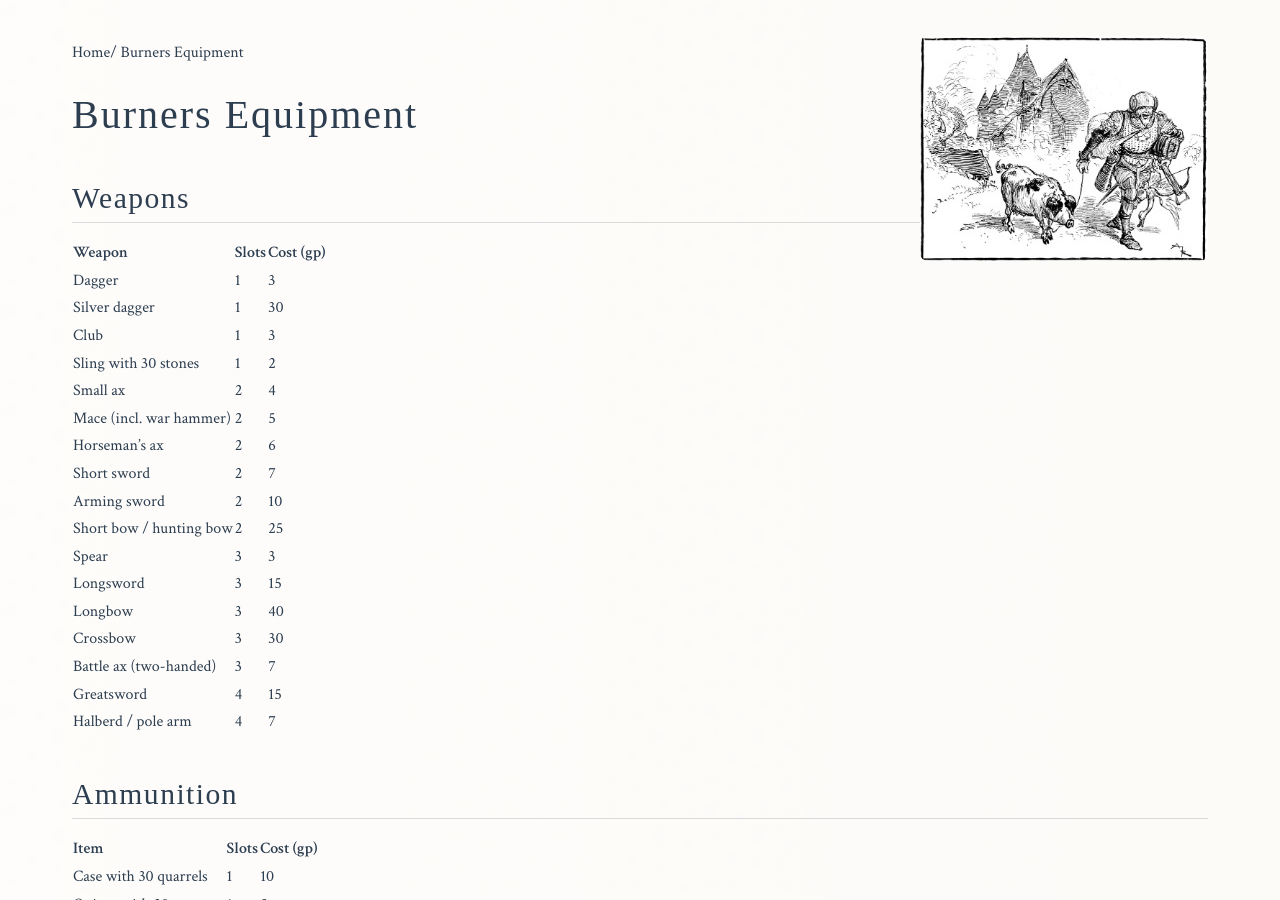
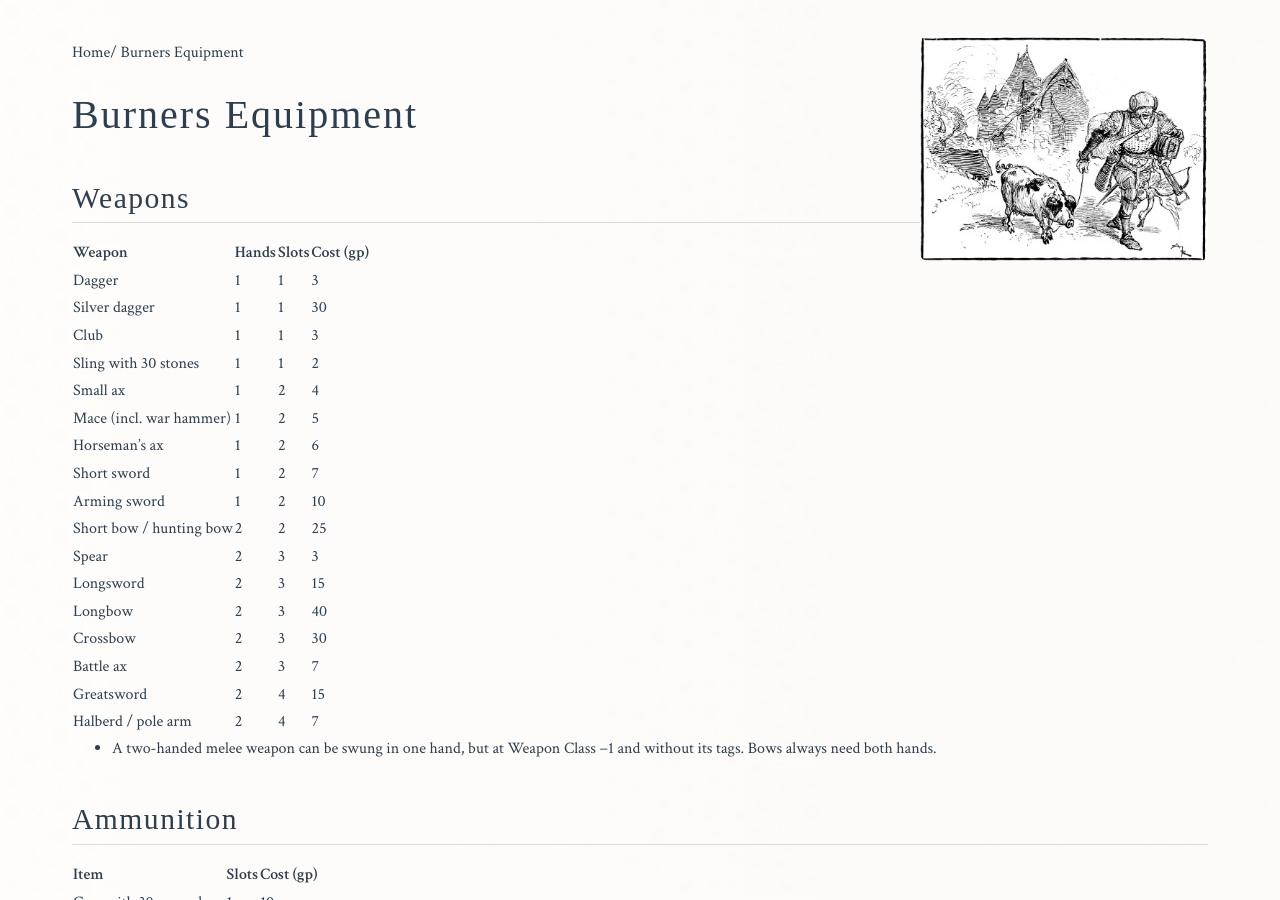
Before and after one commit to paulabrams/burners, a Jekyll site: the page built from markdown/burners-equipment.md, in a window 1280 px wide and 900 px high. Built offline with Jekyll 4.4.1, drawn with Linux system fonts in a browser that asks for light colours; some web fonts are replaced.

Commit message:
Publish local draft: Hands column on the equipment weapon list.
Co-authored-by: Cursor <cursoragent@cursor.com>

```diff
--- a/markdown/burners-equipment.md
+++ b/markdown/burners-equipment.md
@@ -9,25 +9,27 @@ hero_alt: "A knight returns laden — crossbow, sword, and loot — Albert Robid
 
 ## Weapons
 
-| Weapon                  | Slots | Cost (gp) |
-| ----------------------- | ----- | --------- |
-| Dagger                  | 1     | 3         |
-| Silver dagger           | 1     | 30        |
-| Club                    | 1     | 3         |
-| Sling with 30 stones    | 1     | 2         |
-| Small ax                | 2     | 4         |
-| Mace (incl. war hammer) | 2     | 5         |
-| Horseman's ax           | 2     | 6         |
-| Short sword             | 2     | 7         |
-| Arming sword            | 2     | 10        |
-| Short bow / hunting bow | 2     | 25        |
-| Spear                   | 3     | 3         |
-| Longsword               | 3     | 15        |
-| Longbow                 | 3     | 40        |
-| Crossbow                | 3     | 30        |
-| Battle ax (two-handed)  | 3     | 7         |
-| Greatsword              | 4     | 15        |
-| Halberd / pole arm      | 4     | 7         |
+| Weapon                  | Hands | Slots | Cost (gp) |
+| ----------------------- | ----- | ----- | --------- |
+| Dagger                  | 1     | 1     | 3         |
+| Silver dagger           | 1     | 1     | 30        |
+| Club                    | 1     | 1     | 3         |
+| Sling with 30 stones    | 1     | 1     | 2         |
+| Small ax                | 1     | 2     | 4         |
+| Mace (incl. war hammer) | 1     | 2     | 5         |
+| Horseman's ax           | 1     | 2     | 6         |
+| Short sword             | 1     | 2     | 7         |
+| Arming sword            | 1     | 2     | 10        |
+| Short bow / hunting bow | 2     | 2     | 25        |
+| Spear                   | 2     | 3     | 3         |
+| Longsword               | 2     | 3     | 15        |
+| Longbow                 | 2     | 3     | 40        |
+| Crossbow                | 2     | 3     | 30        |
+| Battle ax               | 2     | 3     | 7         |
+| Greatsword              | 2     | 4     | 15        |
+| Halberd / pole arm      | 2     | 4     | 7         |
+
+- A two-handed melee weapon can be swung in one hand, but at Weapon Class −1 and without its tags. Bows always need both hands.
 
 ## Ammunition
 
```
